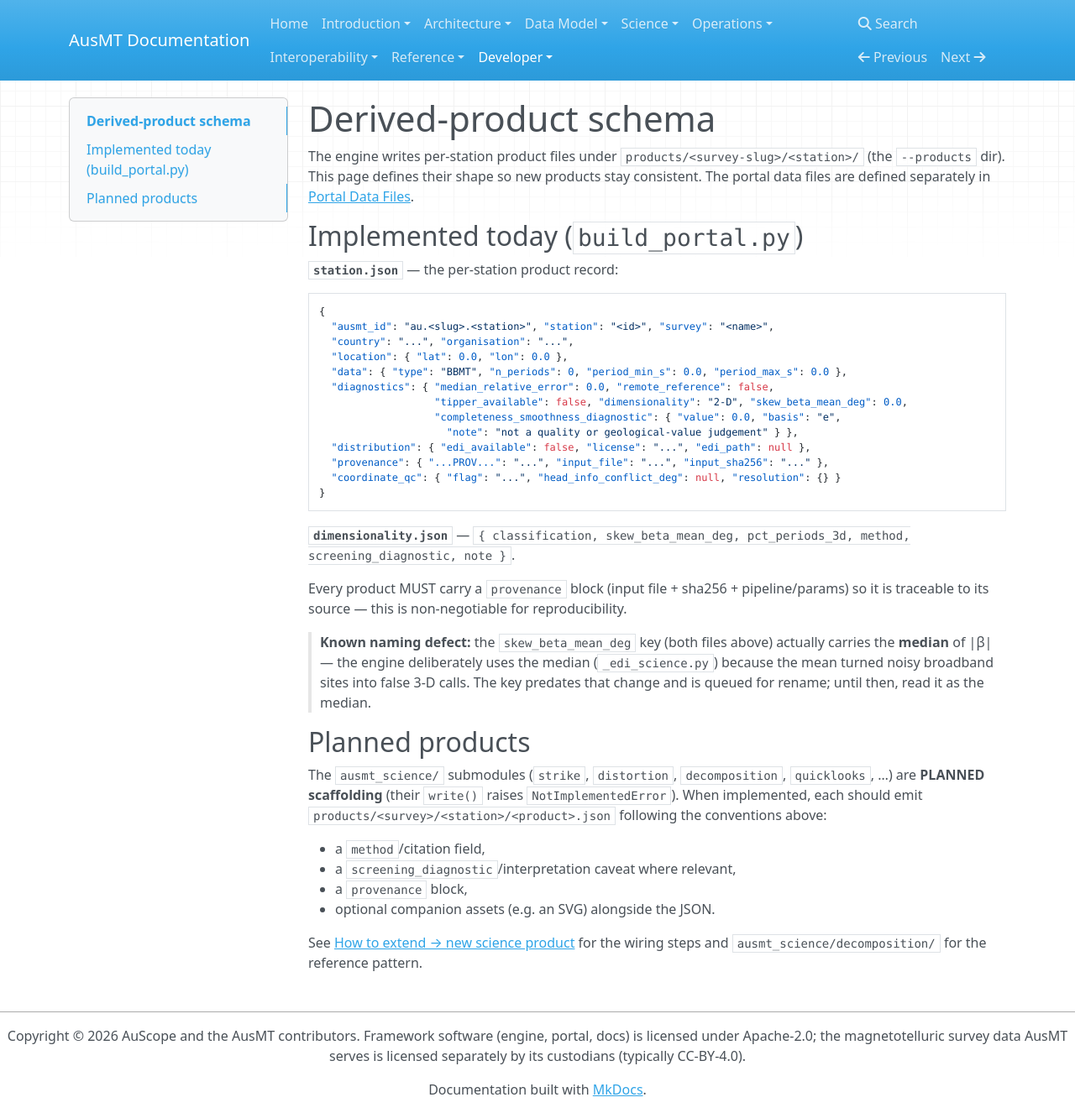
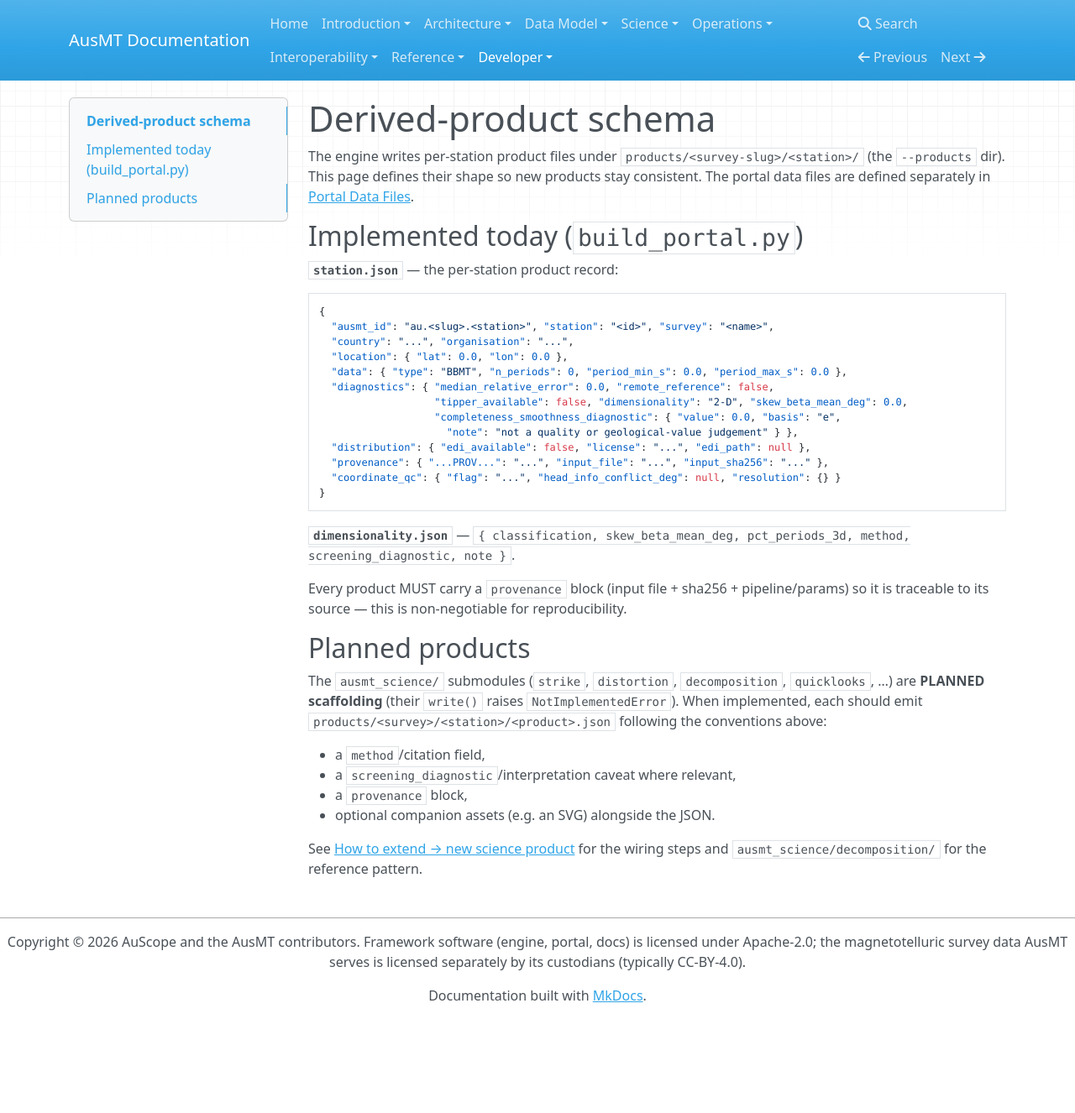
Before and after one commit to bvkay/ausmt, an MkDocs documentation site: the page built from docs/docs/developer/product-schema.md, in a window 1280 px wide and 1326 px high. Shown: the whole window at 84% size. Built offline with MkDocs 1.6.1, drawn with Linux system fonts in a browser that asks for light colours; nearby versions of some CDN libraries.

Commit message:
docs: drop the skew_beta naming-defect callout - the key is renamed on fix/audit-fixups
The callout documented skew_beta_mean_deg carrying a median 'queued for
rename'; the rename (skew_beta_median_deg) now exists on the fixups lane, so
merged together the doc is simply correct. Merge fix/audit-fixups alongside
this branch.

```diff
--- a/docs/docs/developer/product-schema.md
+++ b/docs/docs/developer/product-schema.md
@@ -30,11 +30,6 @@ screening_diagnostic, note }`.
 Every product MUST carry a `provenance` block (input file + sha256 + pipeline/params) so it is
 traceable to its source — this is non-negotiable for reproducibility.
 
-> **Known naming defect:** the `skew_beta_mean_deg` key (both files above) actually carries the
-> **median** of |β| — the engine deliberately uses the median (`_edi_science.py`) because the mean
-> turned noisy broadband sites into false 3-D calls. The key predates that change and is queued
-> for rename; until then, read it as the median.
-
 ## Planned products
 
 The `ausmt_science/` submodules (`strike`, `distortion`, `decomposition`, `quicklooks`, …) are
```
